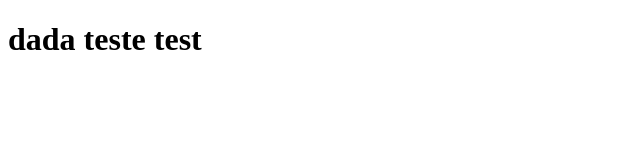
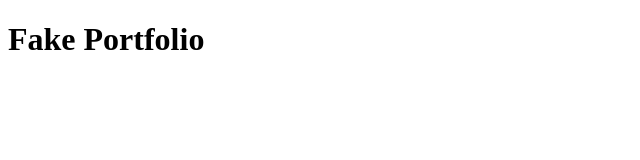
Before and after one commit to jasonleeswk/crap-portfolio, a plain HTML site: page index.html in a window 1280 px wide. Shown: the whole page, without its empty margins (0-640 px from the left). Drawn offline with Linux system fonts and the light colour scheme.

Commit message:
Added Fake Portfolio

```diff
--- a/index.html
+++ b/index.html
@@ -6,7 +6,7 @@
     </head>
     <body>
         <h1>
-            dada teste test
+            Fake Portfolio
         </h1>
     </body>
 </html>
```
